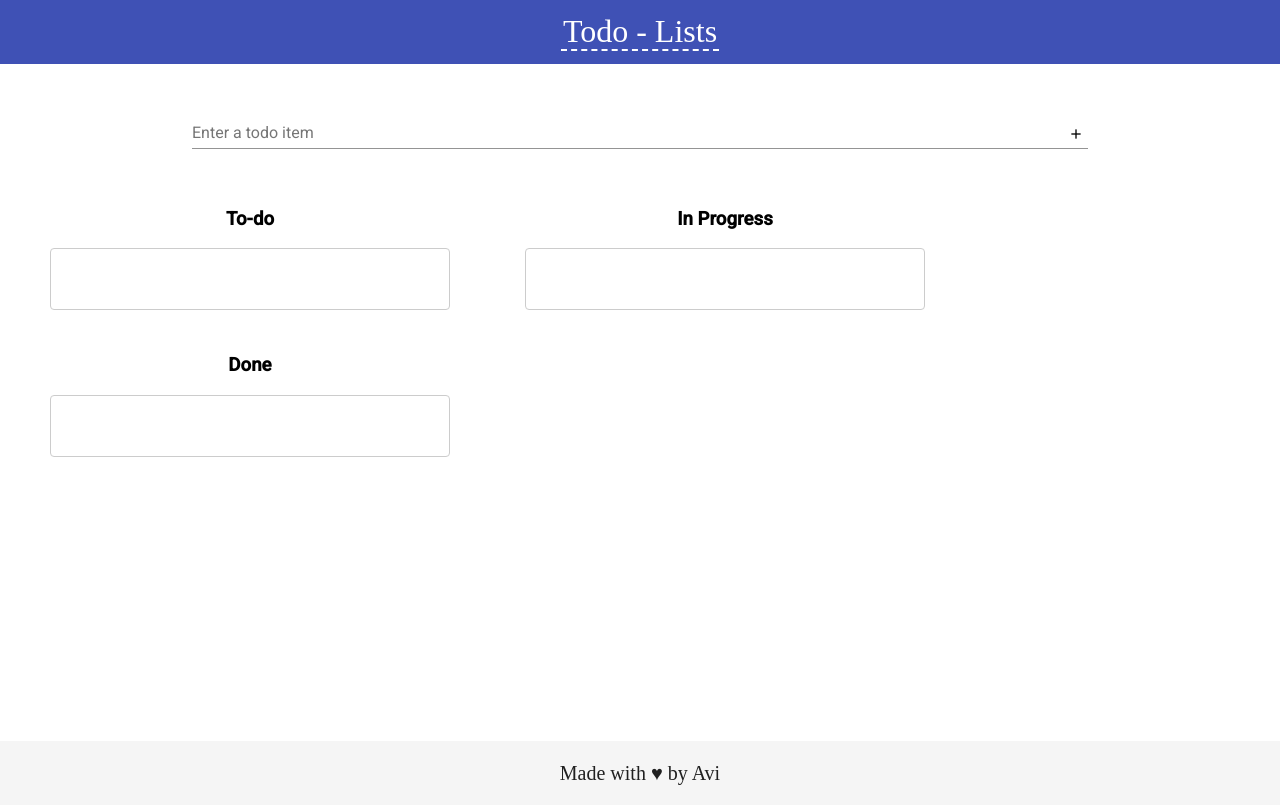
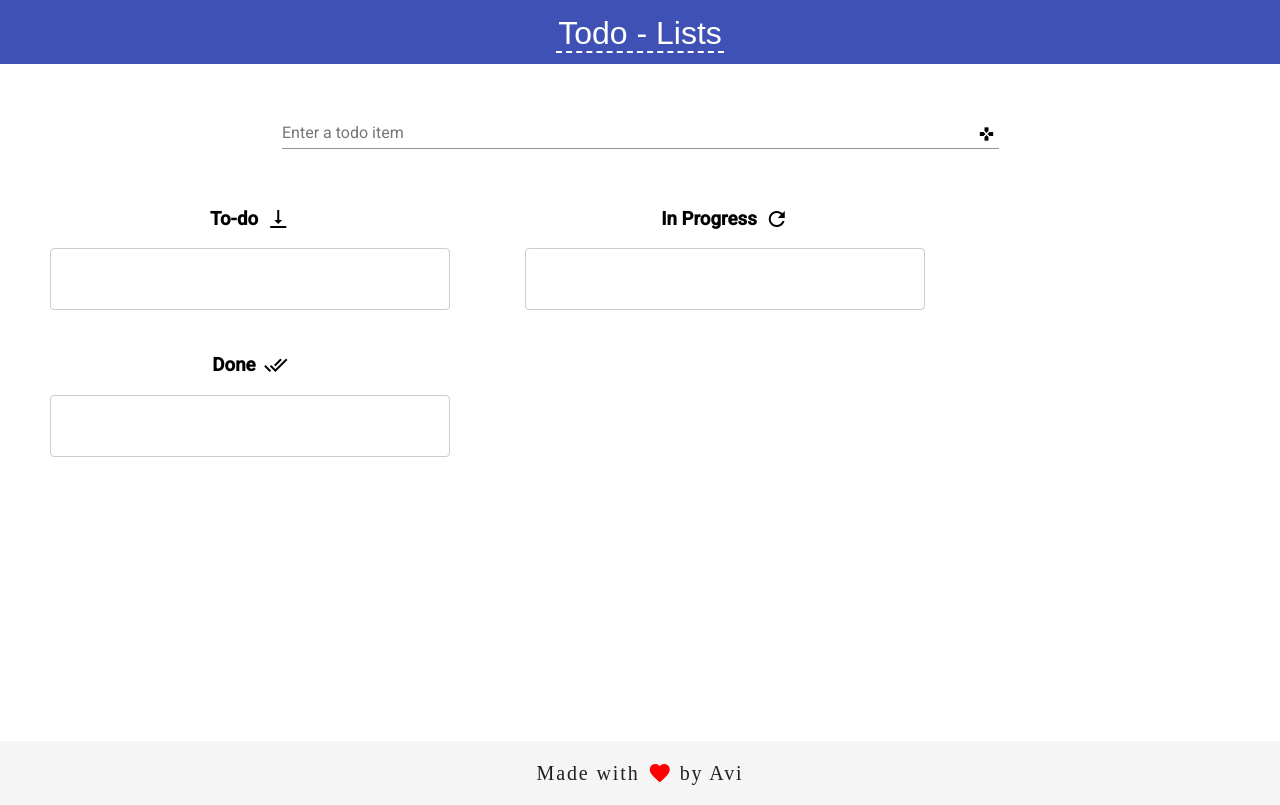
Before and after one commit to AviAdityaKumar/Todo-Lists-app, an Angular app: page / in a window 1280 px wide. Built offline with nearby package versions, Linux system fonts and the light colour scheme.

Commit message:
UI refinement

```diff
--- a/src/app/todo-body/todo-body.component.css
+++ b/src/app/todo-body/todo-body.component.css
@@ -3,8 +3,22 @@
   overflow: scroll;
 }
 
-mat-icon {
+.head {
+  display: flex;
+  align-items: center;
+  justify-content: center;
+}
+
+.head mat-icon {
+  margin-left: 8px;
+}
+
+.done {
+  margin-left: 8px;
+}
+.done mat-icon {
   color: palegreen;
+  margin-right: 8px;
 }
 
 .list-container {
@@ -14,6 +28,7 @@ mat-icon {
   margin: 0 25px 25px 50px;
   display: inline-block;
   vertical-align: top;
+  align-content: center;
 }
 
 .list {
--- a/src/app/todo-body/todo-body.component.html
+++ b/src/app/todo-body/todo-body.component.html
@@ -1,33 +1,45 @@
 <div id="todo-body" cdkDropListGroup>
     <div class="list-container">
+        <div class="head">
             <h3>To-do</h3>
+            <mat-icon>vertical_align_bottom</mat-icon>
+        </div>
         <div cdkDropList
             [cdkDropListData]="todo"
             class="list"
             (cdkDropListDropped)="drop($event)">
-                <div class="list-box" matRipple *ngFor="let item of todo;let delTodo=index" (dblclick)="openSnackBar(todo[delTodo]['todo']); deleteTodoItem(delTodo);" cdkDrag>
+                <div class="list-box" matRipple *ngFor="let item of todo;let delTodo=index"
+                    (dblclick)="openSnackBar(todo[delTodo]['todo']); deleteTodoItem(delTodo);" cdkDrag>
                         {{item['todo']}}
                 </div>
         </div>
     </div>
     <div class="list-container">
+        <div class="head">
             <h3>In Progress</h3>
+            <mat-icon>refresh</mat-icon>
+        </div>
         <div cdkDropList
             [cdkDropListData]="inProg"
             class="list"
             (cdkDropListDropped)="drop($event)">
-                <div class="list-box" matRipple *ngFor="let item of inProg;let delProg=index" (dblclick)="openSnackBar(inProg[delProg]['todo']); deleteProgItem(delProg)" cdkDrag>
+                <div class="list-box" matRipple *ngFor="let item of inProg;let delProg=index"
+                    (dblclick)="openSnackBar(inProg[delProg]['todo']); deleteProgItem(delProg)" cdkDrag>
                         {{item['todo']}}
                 </div>
         </div>
     </div>
     <div class="list-container">
+        <div class="head">
             <h3>Done</h3>
+            <mat-icon>done_all</mat-icon>
+        </div>
         <div cdkDropList
             [cdkDropListData]="done"
             class="list"
             (cdkDropListDropped)="drop($event)">
-                <div class="list-box" style="justify-content: space-between" *ngFor="let item of done; let delDone=index" (dblclick)="openSnackBar(done[delDone]['todo']); deleteDoneItem(delDone)" cdkDrag>
+                <div class="list-box done" style="justify-content: space-between" *ngFor="let item of done; let delDone=index"
+                    (dblclick)="openSnackBar(done[delDone]['todo']); deleteDoneItem(delDone)" cdkDrag>
                         {{item['todo']}}
                     <mat-icon>done</mat-icon>
                 </div>
--- a/src/app/todo-footer/todo-footer.component.css
+++ b/src/app/todo-footer/todo-footer.component.css
@@ -1,4 +1,9 @@
 mat-toolbar {
     justify-content: center;
     font-family: cursive;
+    letter-spacing: 1.9px;
 }
+mat-icon {
+    margin: 0 8px 0 8px;
+    color: red;
+}
--- a/src/app/todo-footer/todo-footer.component.html
+++ b/src/app/todo-footer/todo-footer.component.html
@@ -1,3 +1,3 @@
 <mat-toolbar>
-    Made with &hearts; by Avi
+    Made with <mat-icon>favorite</mat-icon> by Avi
 </mat-toolbar>
--- a/src/app/todo-header/todo-header.component.css
+++ b/src/app/todo-header/todo-header.component.css
@@ -1,7 +1,8 @@
 mat-toolbar {
     justify-content: center;
-    font-family: cursive;
+    font-family: fantasy;
     font-size: 32px;
+    padding: 10px 0 6px 0;
 }
 span {
     padding: 2px;
--- a/src/app/todo-input/todo-input.component.css
+++ b/src/app/todo-input/todo-input.component.css
@@ -8,5 +8,5 @@
 }
 
 #input{
-    width: 70vw;
+    width: 56vw;
 }
--- a/src/app/todo-input/todo-input.component.html
+++ b/src/app/todo-input/todo-input.component.html
@@ -2,7 +2,7 @@
     <mat-form-field id="input">
         <input matInput placeholder="Enter a todo item" (keyup.enter)="addItem(item.value); item.value=''" #item>
         <button mat-icon-button matSuffix (click)="addItem(item.value); item.value=''">
-            <mat-icon>add</mat-icon>
+            <mat-icon>gamepad</mat-icon>
         </button>
     </mat-form-field>
 </div>
--- a/src/app/todo-service.service.ts
+++ b/src/app/todo-service.service.ts
@@ -12,7 +12,6 @@ export class TodoServiceService {
 
   addTodo(newItem: string) {
     let x = this.todoList.length;
-    if (x == 7) return;
     const newTodo: Todo = {
       id: x,
       todo: newItem
```
Lines whose indentation alone changed are shown as unchanged.
